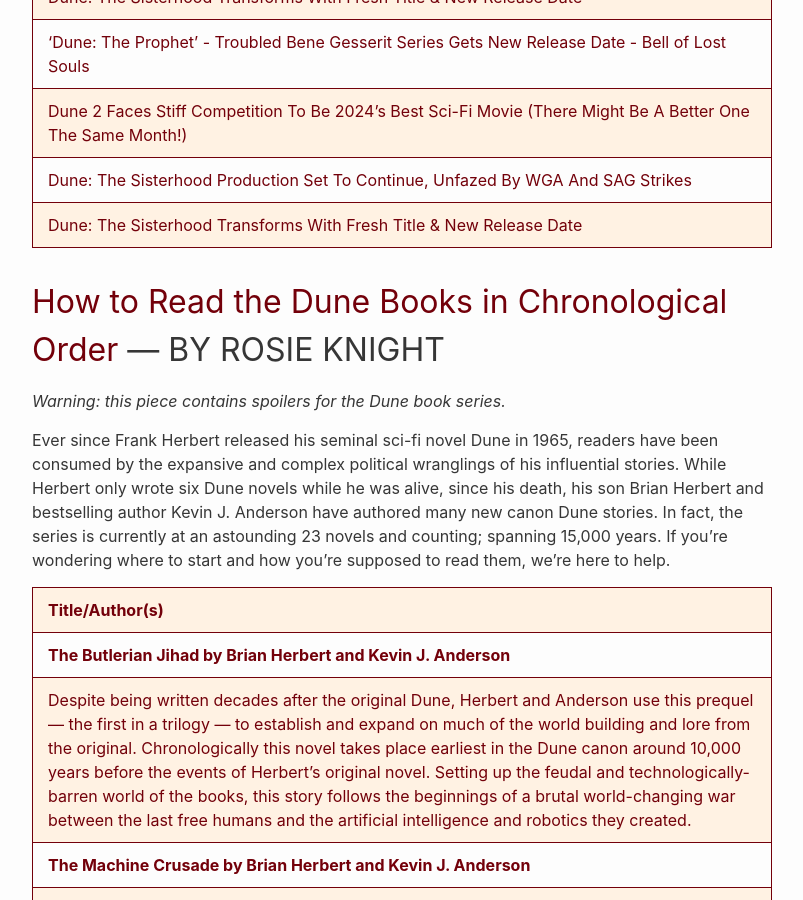
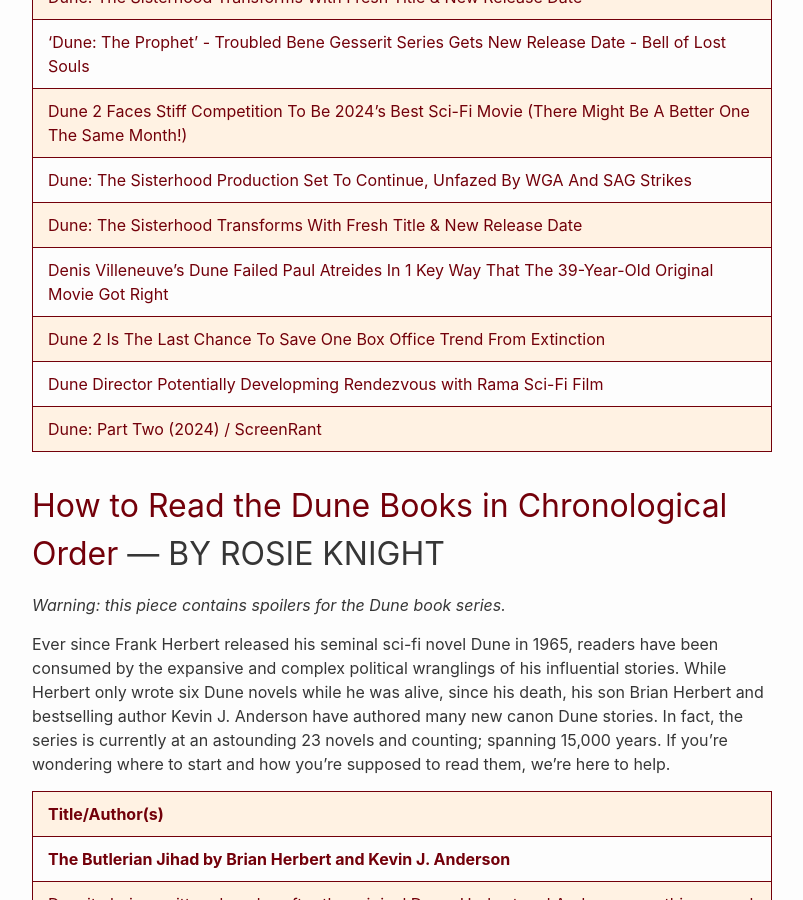
Before and after one commit to RalphHightower/RalphHightower, a Jekyll site: the page built from ScienceFiction/Dune.md, in a window 1280 px wide and 900 px high, scrolled down 3582 px. Shown: the whole window, without its empty margins (238-1041 px from the left). Built offline with Jekyll 4.4.1, drawn with Linux system fonts in a browser that asks for light colours; our own code applies the rules of GitHub Pages for plain Markdown files.

Commit message:
[docs](doc): Dune(extended description)

```diff
--- a/ScienceFiction/Dune.md
+++ b/ScienceFiction/Dune.md
@@ -52,6 +52,10 @@
 | [Dune 2 Faces Stiff Competition To Be 2024's Best Sci-Fi Movie (There Might Be A Better One The Same Month!)](https://screenrant.com/dune-2-mickey-17-best-sci-fi-movie-march-2024/ ) |
 | [Dune: The Sisterhood Production Set To Continue, Unfazed By WGA And SAG Strikes](https://movieweb.com/dune-the-sisterhood-production-set-to-continue-unfazed-by-wga-and-sag-strikes/ ) |
 | [Dune: The Sisterhood Transforms With Fresh Title & New Release Date](https://movieweb.com/dune-the-sisterhood-title-new-release-date/ ) |
+| [Denis Villeneuve’s Dune Failed Paul Atreides In 1 Key Way That The 39-Year-Old Original Movie Got Right](https://screenrant.com/dune-2021-paul-atreides-agency-1984-movie-better/ ) |
+| [Dune 2 Is The Last Chance To Save One Box Office Trend From Extinction](https://screenrant.com/dune-2-two-part-movie-hollywood-trend/ ) |
+| [Dune Director Potentially Developming Rendezvous with Rama Sci-Fi Film](https://www.cbr.com/rendezvous-with-rama-dune-director-denis-villeneuve-development/ ) |
+| [Dune: Part Two (2024) / ScreenRant](https://screenrant.com/tag/dune-2/ ) |
 
 ## [How to Read the Dune Books in Chronological Order](https://za.ign.com/dune-part-two/176935/lists/how-to-read-the-dune-books-in-chronological-order ) — BY ROSIE KNIGHT
 
```
